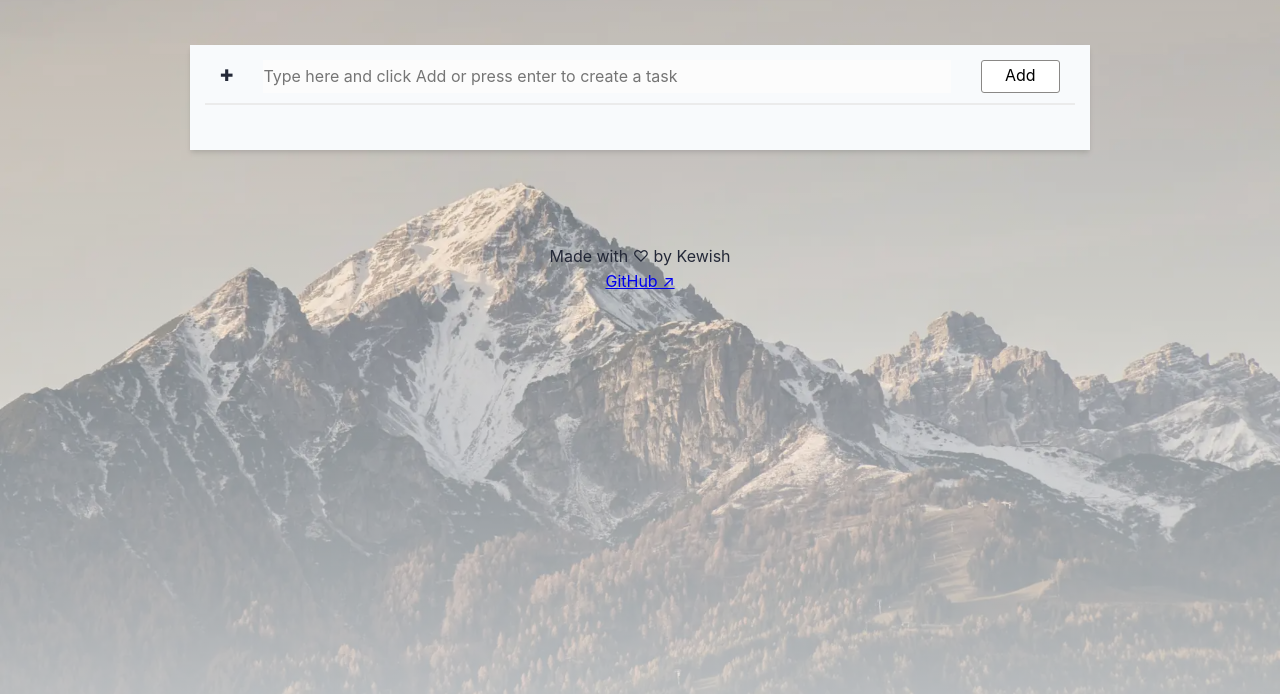
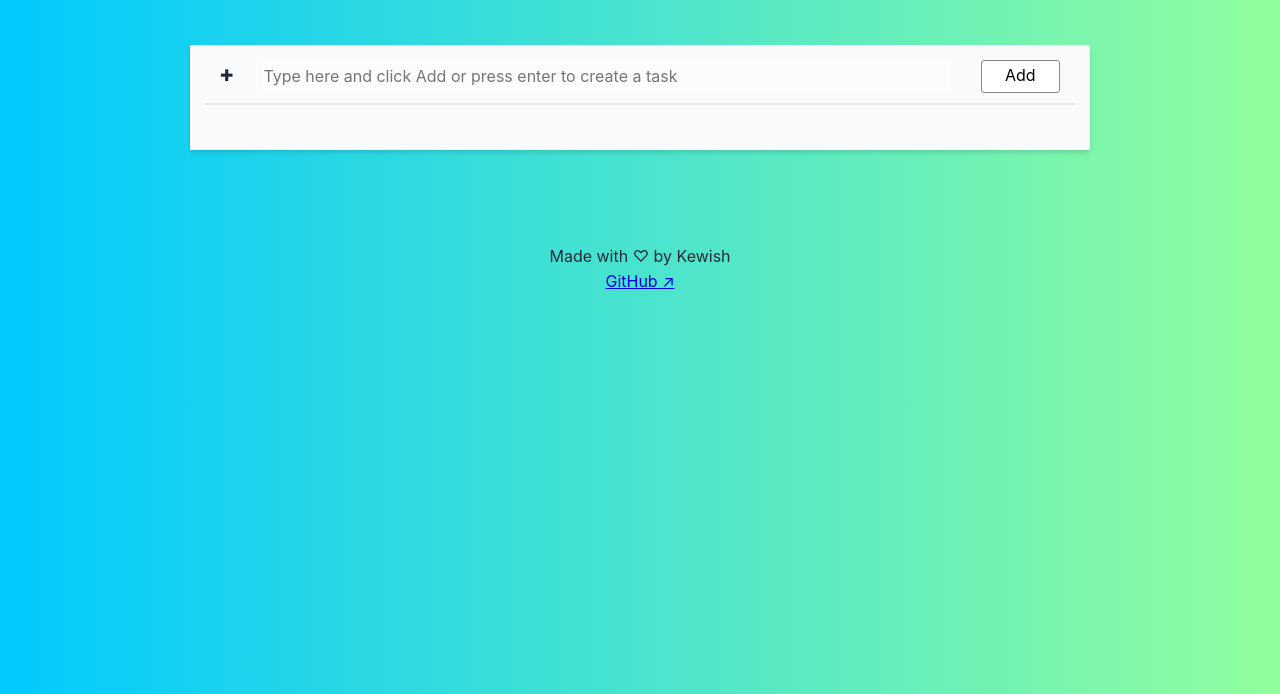
Before and after one commit to kewishfagoe/tiny-tasks, a website: page src/index.html in a window 1280 px wide. Shown: the part 106-800 px from the top of the page. Drawn offline with Linux system fonts and the light colour scheme.

Commit message:
Change background

```diff
--- a/src/assets/css/styles.css
+++ b/src/assets/css/styles.css
@@ -46,7 +46,8 @@ body {
 	color: var(--text-color);
 	background-color: var(--main-bg-color);
 
-  background: linear-gradient(rgba(255, 255, 255, .1), rgba(255, 255, 255, .7)), url(./../images/bg-min.webp);
+  /* background: linear-gradient(rgba(255, 255, 255, .1), rgba(255, 255, 255, .7)), url(./../images/bg-min.webp); */
+  background: linear-gradient(90deg, #00C9FF 0%, #92FE9D 100%);
   background-size: cover;
 }
 
```
Also changed, not shown: screenshot.png.
